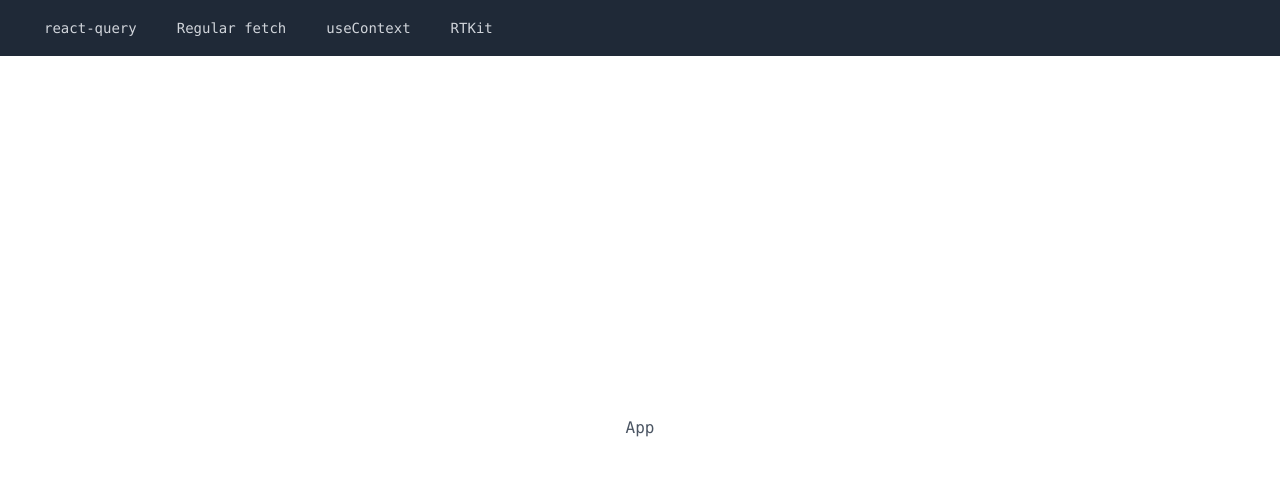
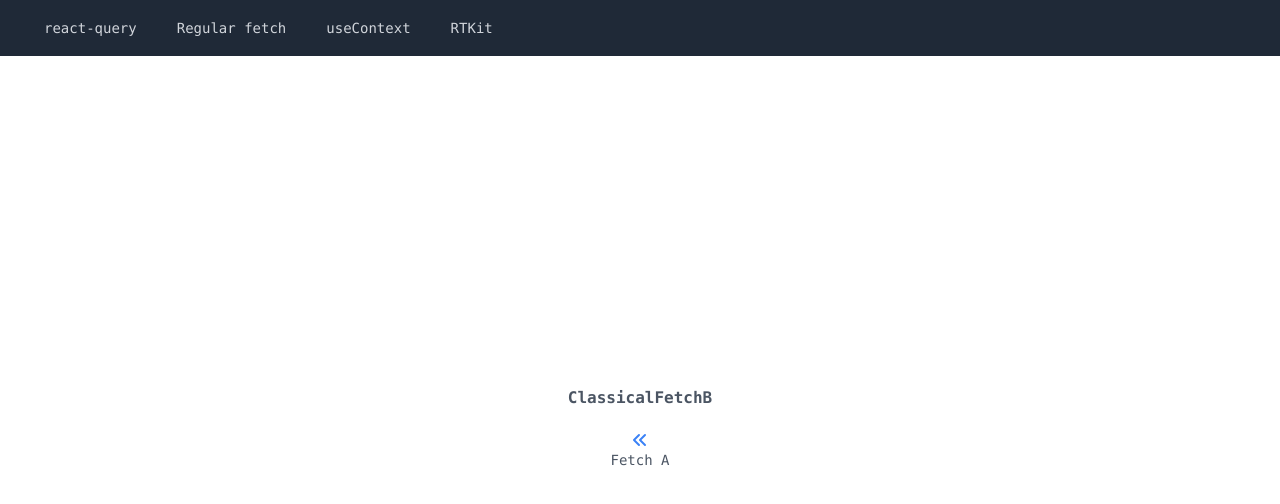
Before and after one commit to NaokiDohi/react-performance, a React (Create React App) app in the folder front/: page /fetch-b in a window 1280 px wide. Shown: the top 504 px of the page. Built offline with nearby package versions, Linux system fonts and the light colour scheme.

Commit message:
Classical data management

```diff
--- a/front/src/App.tsx
+++ b/front/src/App.tsx
@@ -1,11 +1,21 @@
 import { VFC } from 'react';
-import { BrowserRouter } from 'react-router-dom';
+import { BrowserRouter, Routes, Route, } from 'react-router-dom';
+import { StateProvider } from './context/StateProvider';
 import { Layout } from './components/Layout';
+import { ClassicalFetchA } from './components/ClassicalFetchA';
+import { ClassicalFetchB } from './components/ClassicalFetchB';
 
 const App: VFC = () => {
   return (
   <BrowserRouter>
-    <Layout>App</Layout>
+    <StateProvider>
+      <Layout>
+        <Routes>
+          <Route path="/fetch-a" element={<ClassicalFetchA/>} />
+          <Route path="/fetch-b" element={<ClassicalFetchB/>} />
+        </Routes>
+      </Layout>
+    </StateProvider>
   </BrowserRouter>
   )
 }
--- /dev/null
+++ b/front/src/components/ClassicalFetchA.tsx
@@ -0,0 +1,24 @@
+import { VFC } from 'react';
+import { useClassicalFetch } from '../hooks/useClassicalFetch';
+import { useNavigate } from 'react-router-dom';
+import { ChevronDoubleRightIcon } from '@heroicons/react/solid'
+
+export const ClassicalFetchA : VFC = () => {
+    const navigator = useNavigate();
+    const { tasks, isLoading, isError } = useClassicalFetch();
+    console.log("rendered classicalFetchA");
+    if (isLoading) return <div>Loading...</div>
+    if (isError) return <div>Error</div>
+
+    return (
+        <div className="flex justify-center items-center flex-col">
+            <p className="text-center font-bold mb-3">ClassicalFetchA</p>
+            { tasks?.map((task) => <p key={task.id}>{task.title}</p>) }
+            <ChevronDoubleRightIcon
+                onClick={() => navigator('/fetch-b')}
+                className="h-5 w-5 mt-2 text-blue-500 cursor-pointer"
+            />
+            <p className="text-sm">Fetch B</p>
+        </div>
+    )
+}
--- /dev/null
+++ b/front/src/components/ClassicalFetchB.tsx
@@ -0,0 +1,25 @@
+import { VFC } from 'react';
+import { useNavigate } from 'react-router-dom';
+import { useStateContext } from '../context/StateProvider';
+import { ChevronDoubleLeftIcon } from '@heroicons/react/solid';
+
+export const ClassicalFetchB : VFC = () => {
+    const navigator = useNavigate();
+    const { tasks } = useStateContext();
+    // ClassFetchAでデータは取得済みなのでuseStateContextでStoreから取得する
+    console.log("rendered classicalFetchB");
+
+    return (
+        <div className="flex justify-center items-center flex-col">
+            <p className="text-center font-bold mb-3">ClassicalFetchB</p>
+            {tasks?.map((task) => (
+                <p key={task.id}>{task.title}</p>
+            ))}
+            <ChevronDoubleLeftIcon
+                onClick={() => navigator('/fetch-a')}
+                className="h-5 w-5 mt-2 text-blue-500 cursor-pointer"
+            />
+            <p className="text-sm">Fetch A</p>
+        </div>
+    )
+}
--- /dev/null
+++ b/front/src/context/StateProvider.tsx
@@ -0,0 +1,24 @@
+import { useContext, useState, createContext } from "react";
+import { Task } from '../types/types';
+
+interface StateContextType {
+    tasks: Task[]| null;
+    dark: boolean;
+    setTasks: React.Dispatch<React.SetStateAction<Task[] | null>>; // useStateの更新用のデータ型
+    setDark: React.Dispatch<React.SetStateAction<boolean>>;
+}
+
+const StateContext = createContext({} as StateContextType);
+
+export const StateProvider = ({ children }: { children: React.ReactNode }) => {
+    const [tasks, setTasks] = useState<Task[] | null>(null); // serverから取得したデータを保持する
+    const [dark, setDark] = useState<boolean>(false); // Reactの状態を保持する
+
+    return (
+        <StateContext.Provider value={{ tasks, setTasks, dark, setDark }}>
+            {children}
+        </StateContext.Provider>
+    );
+}
+
+export const useStateContext = () : StateContextType => useContext(StateContext);
--- /dev/null
+++ b/front/src/hooks/useClassicalFetch.tsx
@@ -0,0 +1,27 @@
+import { useState, useEffect } from "react";
+import { useStateContext } from "../context/StateProvider";
+import axios from "axios";
+
+//Custom Hooks
+export const useClassicalFetch = () => {
+    const { tasks, setTasks } = useStateContext();
+    const [isLoading, setLoading] = useState(false);
+    const [isError, setError] = useState(false);
+
+    useEffect(() => {
+        const fetchData = async () => {
+            setError(false);
+            setLoading(true); // ここで2回目のレンダリングが走る
+            try {
+                const res = await axios.get("http://localhost:8000/api/tasks/");
+                setTasks(res.data); // ここで3回目のレンダリングが走る
+            } catch (error) {
+                setError(true);
+            }
+            setLoading(false); //  ここで4回目のレンダリングが走る
+        };
+        fetchData();
+    },[setTasks]);
+
+    return { tasks, isLoading, isError };
+}
--- /dev/null
+++ b/front/src/types/types.ts
@@ -0,0 +1,8 @@
+export interface Task{
+    id: number;
+    title: string;
+    tag: number;
+    tag_name: string;
+    created_at: string;
+    updated_at: string;
+}
```
